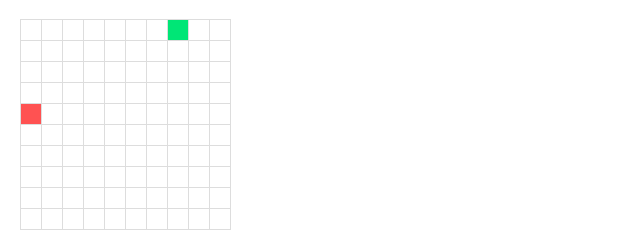
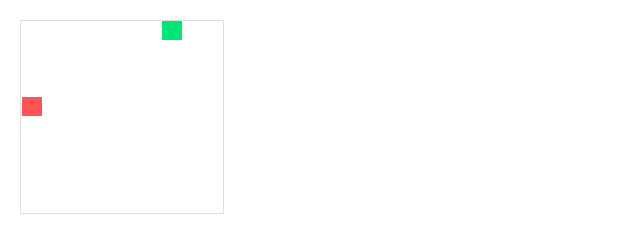
Before and after one commit to sergiga/snake-react, a React app: page / in a window 1280 px wide. Both pictures are taken after a click on the input "Select". Shown: the full height of the page, 0-640 px from the left. Built offline with nearby package versions, Linux system fonts and the light colour scheme.

Commit message:
Removed borders of the squares

```diff
--- a/src/components/Board.js
+++ b/src/components/Board.js
@@ -145,7 +145,7 @@ export default class Board extends Component {
   }
 
   render () {
-    const style = { width: (this.props.width * 20 + this.props.width) + 'px' }
+    const style = { width: (this.props.width * 20) + 'px' }
     const squares = this.state.squares.map((square, position) => {
       return (
         <Square
--- a/src/styles/index.css
+++ b/src/styles/index.css
@@ -6,6 +6,8 @@ body {
 .board {
   display: flex;
   flex-wrap: wrap;
+  padding: 1px;
+  border: 1px solid #ddd;
 }
 
 .board-square {
@@ -13,5 +15,4 @@ body {
   height: 20px;
   margin-right: -1px;
   margin-top: -1px;
-  border: 1px solid #ddd;
 }
```
